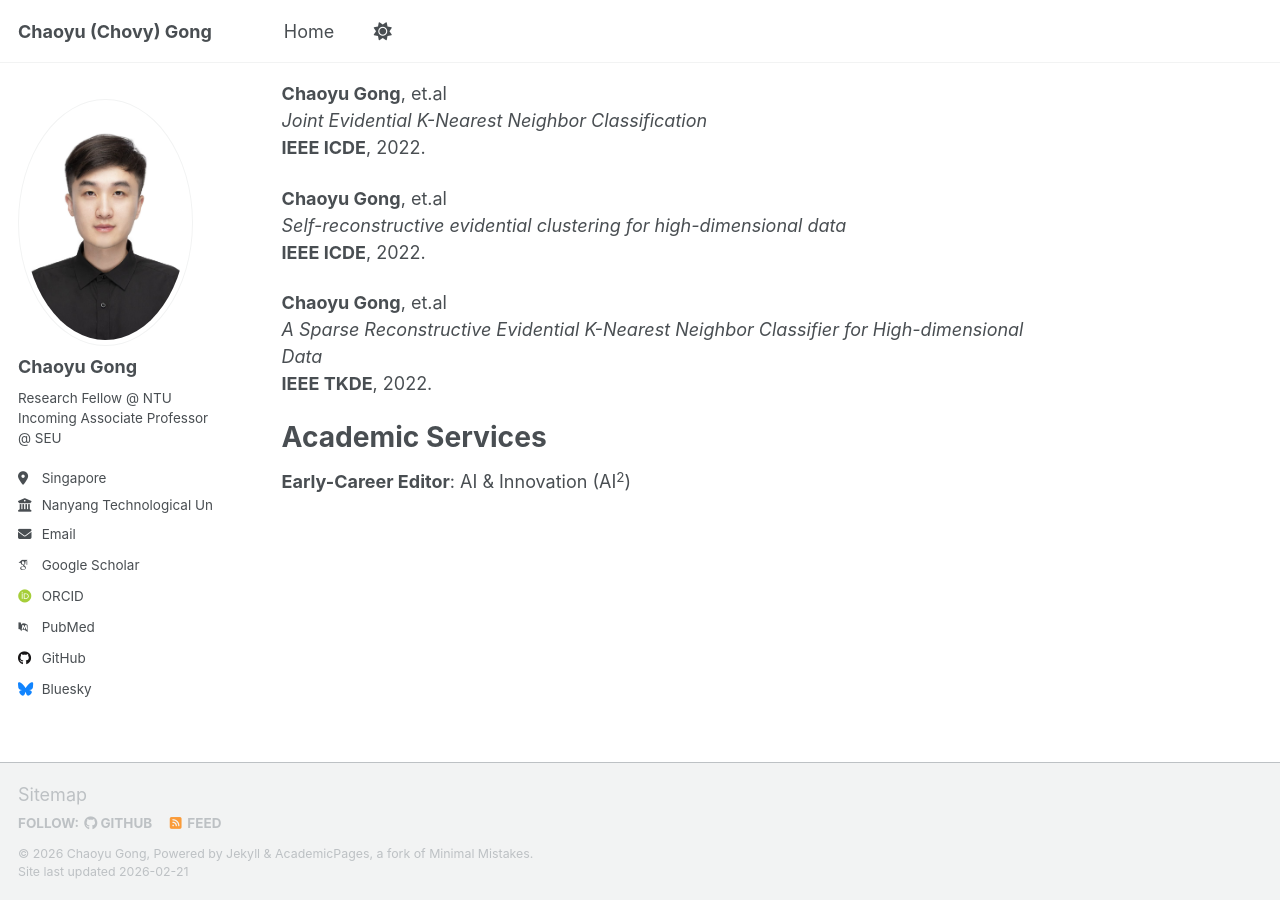
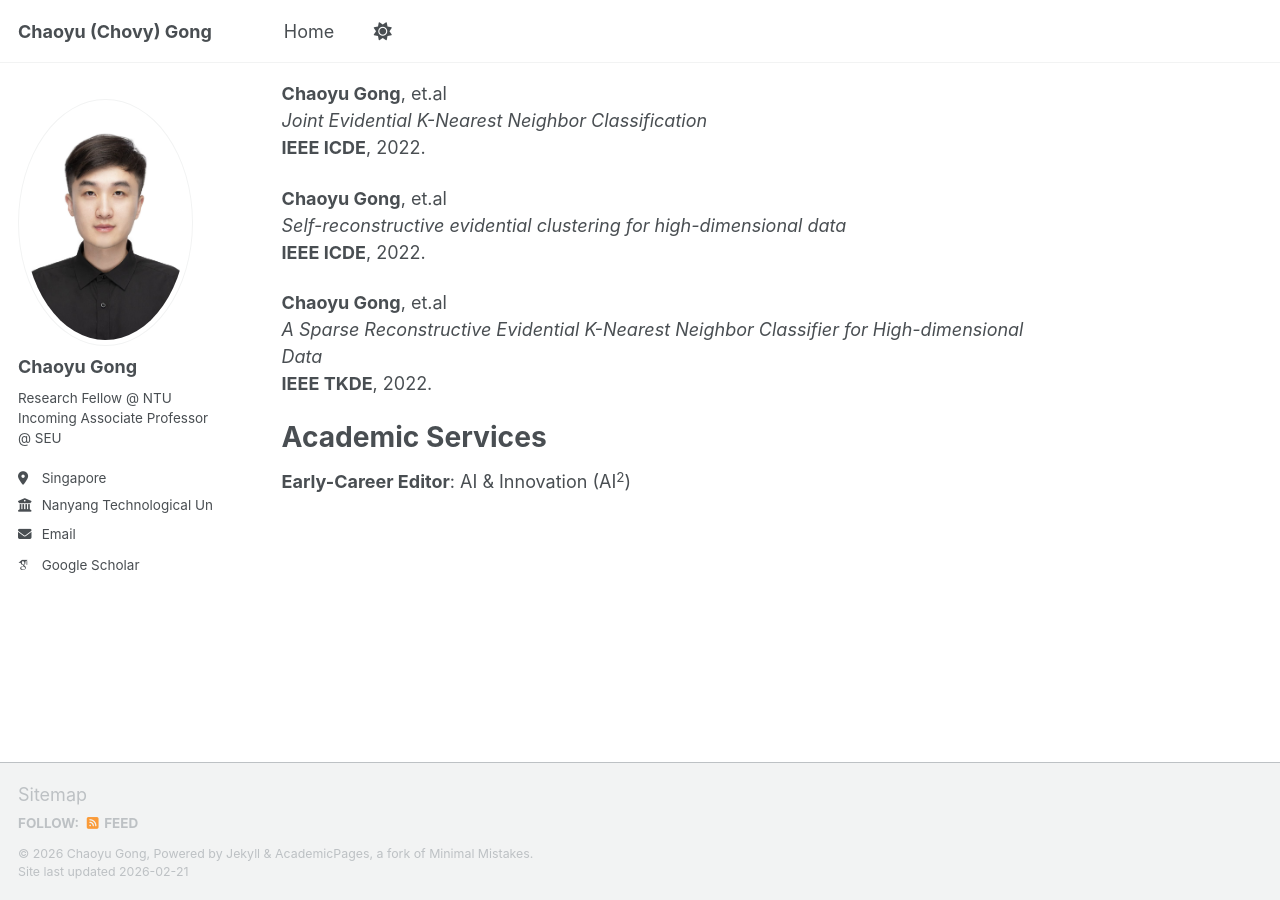
Before and after one commit to doushijihui/Chovy-Gong, a Jekyll site: the page built from _pages/about.md, in a window 1280 px wide and 900 px high, scrolled down 1681 px. Built offline with Jekyll 4.4.1, drawn with Linux system fonts in a browser that asks for light colours; some web fonts are replaced; a script that is not in the unit is left out.

Commit message:
Update _config.yml

```diff
--- a/_config.yml
+++ b/_config.yml
@@ -35,9 +35,9 @@ author:
   googlescholar    : "https://scholar.google.com.sg/citations?user=sp6xe90AAAAJ&hl=zh-CN"
   inspire-hep      : # URL
   impactstory      : # URL
-  orcid            : "https://orcid.org/yourorcidurl"
+  orcid            : #"https://orcid.org/yourorcidurl"
   semantic         : # URL
-  pubmed           : "https://www.ncbi.nlm.nih.gov/pubmed/?term=john+snow"
+  pubmed           : #"https://www.ncbi.nlm.nih.gov/pubmed/?term=john+snow"
   researchgate     : # URL
   scopus           : # URL
 
@@ -45,13 +45,13 @@ author:
   bitbucket        : # Username - Update with your username on the site
   codepen          : # Username
   dribbble         : # Username
-  github           : "academicpages"
+  github           : #"academicpages"
   kaggle           : # Username
   stackoverflow    : # User number or user number and name (i.e., use "1" or "1/jeff-atwood")
 
   # Social media
   artstation       : # Username
-  bluesky          : "bsky.app" # Replace this with you Bluesky username
+  bluesky          : #"bsky.app" # Replace this with you Bluesky username
   facebook         : # Username
   flickr           : # Username
   foursquare       : # Username
```
